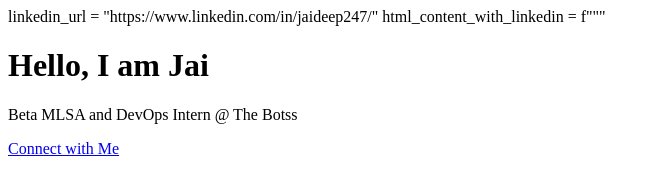
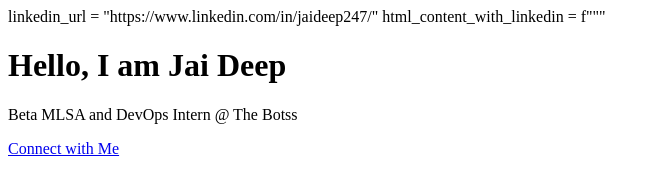
Before and after one commit to jaideepp247/azureblob, a plain HTML site: page index.html in a window 1280 px wide. Shown: the whole page, without its empty margins (0-660 px from the left). Drawn offline with Linux system fonts and the light colour scheme.

Commit message:
Update index.html

```diff
--- a/index.html
+++ b/index.html
@@ -53,7 +53,7 @@ html_content_with_linkedin = f"""
 </head>
 <body>
     <div class="container">
-        <h1>Hello, I am Jai</h1>
+        <h1>Hello, I am Jai Deep</h1>
         <p>Beta MLSA and DevOps Intern @ The Botss</p>
         <div class="cta">
             <a href="{linkedin_url}" target="_blank">Connect with Me</a>
```
